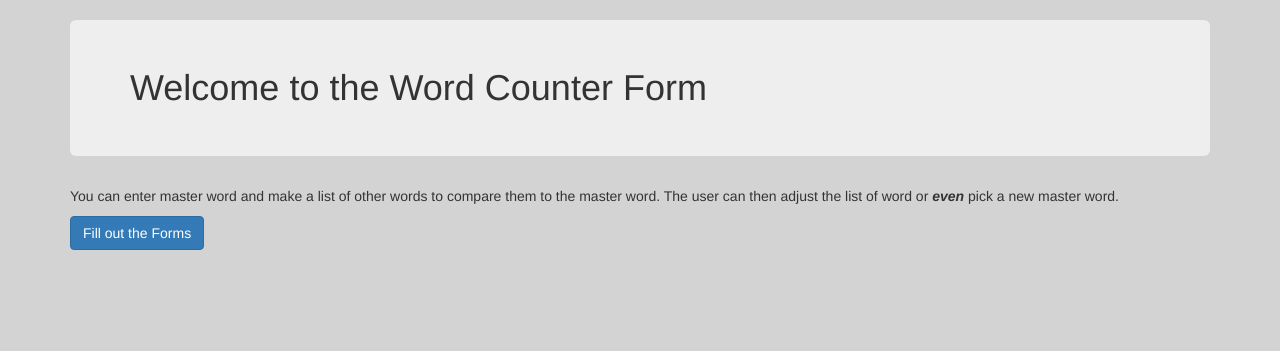
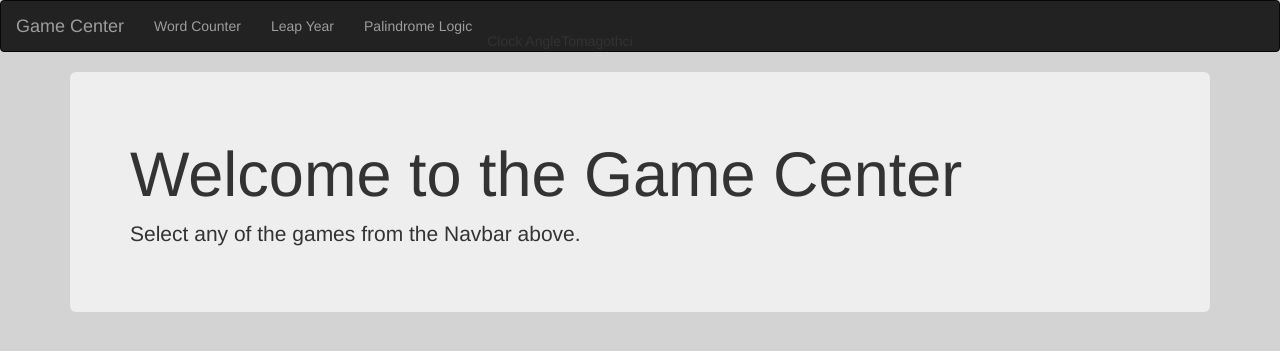
Before and after one commit to nelsonsbrian/GameCenter, an ASP.NET Core app: page / in a window 1280 px wide. Shown: the top 351 px of the page. Run offline with ASP.NET Core 8, Linux system fonts and the light colour scheme; some libraries are stand-ins or nearby versions.

Commit message:
add navbar for future games links

```diff
--- a/WordCounter/Views/Home/Index.cshtml
+++ b/WordCounter/Views/Home/Index.cshtml
@@ -3,9 +3,8 @@
 }
 
 <div class="container">
-  <h1 class="jumbotron">Welcome to the Word Counter Form</h1>
-  <p>You can enter master word and make a list of other words to compare them to the master word. The user can then adjust the list of word or <strong><em>even</em></strong> pick a new master word.</p>
-  <form action="/words" method="get">
-    <button type="submit" class="btn btn-primary">Fill out the Forms</button>
-  </form>
+  <div class="jumbotron">
+    <h1>Welcome to the Game Center</h1>
+    <p>Select any of the games from the Navbar above.</p>
+  </div>
 </div>
--- a/WordCounter/Views/Shared/_Layout.cshtml
+++ b/WordCounter/Views/Shared/_Layout.cshtml
@@ -2,13 +2,31 @@
 <html>
   <head>
     <meta charset="utf-8">
-    <title>WordCounter</title>
+    <title>Game Center</title>
     <link rel=stylesheet href=https://maxcdn.bootstrapcdn.com/bootstrap/3.2.0/css/bootstrap.min.css>
     <script src="https://code.jquery.com/jquery-3.3.1.slim.min.js" integrity="sha384-q8i/X+965DzO0rT7abK41JStQIAqVgRVzpbzo5smXKp4YfRvH+8abtTE1Pi6jizo" crossorigin="anonymous"></script>
     <link rel="stylesheet" type="text/css" href="~/css/styles.css" />
     <script src="~/js/scripts.js"></script>
   </head>
   <body>
+    <nav class="navbar navbar-inverse">
+      <div class="container-fluid">
+        <!-- Brand and toggle get grouped for better mobile display -->
+        <div class="navbar-header">
+          <a class="navbar-brand" href="/">Game Center</a>
+        </div>
+        <!-- Collect the nav links, forms, and other content for toggling -->
+        <div class="collapse navbar-collapse" id="bs-example-navbar-collapse-1">
+          <ul class="nav navbar-nav">
+            <li><a href="/words">Word Counter<span class="sr-only"></span></a></li>
+            <li><a href="#">Leap Year</a></li>
+            <li><a href="#">Palindrome Logic</a></li>
+            <li><a href="#"></a>Clock Angle</li>
+            <li><a href="#"></a>Tomagothci</li>
+          </ul>
+        </div><!-- /.navbar-collapse -->
+      </div><!-- /.container-fluid -->
+    </nav>
     @RenderBody()
   </body>
 </html>
```
